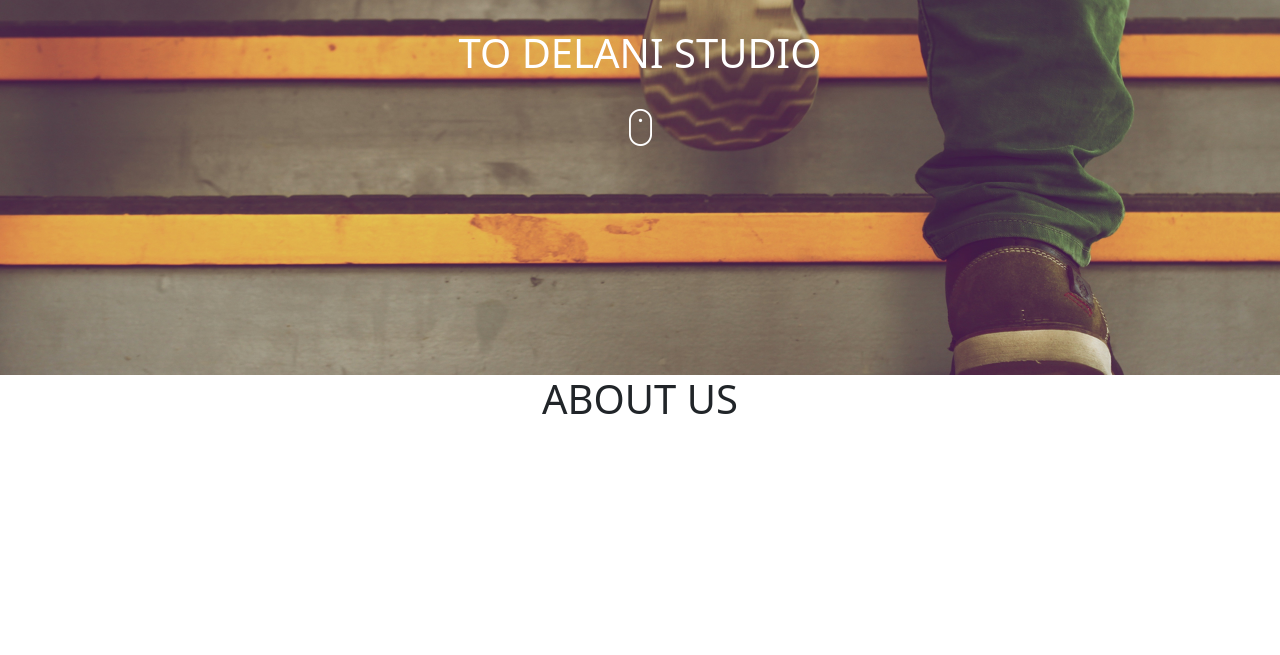
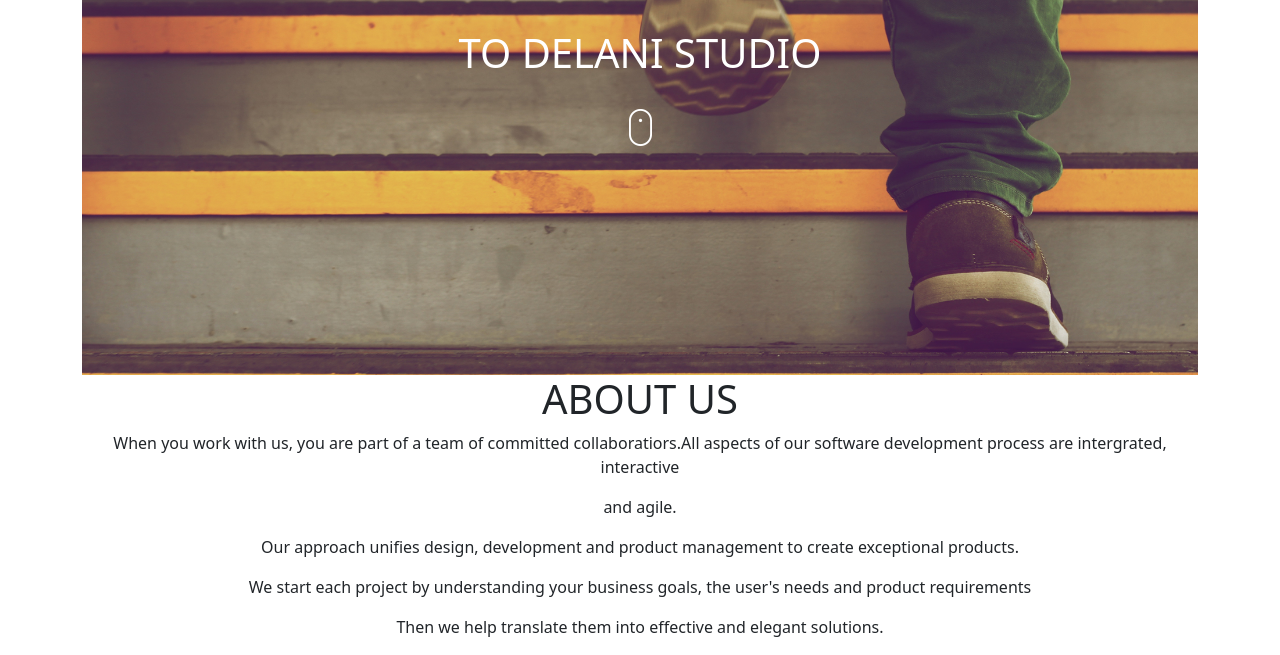
Before and after one commit to AdamuWanganya/Delani-Studio, a plain HTML site: page index.html in a window 1280 px wide. Shown: the part 181-836 px from the top of the page. Before the commit the page ends 800 px from the top, so only its background shows below. Drawn offline with nearby package versions, Linux system fonts and the light colour scheme.

Commit message:
Add <p> tags on about us <div> section

```diff
--- a/index.html
+++ b/index.html
@@ -14,6 +14,7 @@
     <h1>Delani Studio</h1>
 
     <body>
+        <div class="container">
             <div class="top-bg">
                 <!--First section-->
                 <img src="images/logo/logo.png" alt="This is the log" height="50px" width="50px"><br><br>
@@ -23,7 +24,14 @@
             </div>
             <div class="about">
                 <h1>ABOUT US</h1>
+                <p>When you work with us, you are part of a team of committed collaboratiors.All aspects of our software development process are intergrated, interactive</p>
+                <p>and agile.</p>
+                <p>Our approach unifies design, development and product management to create exceptional products.</p>
+                <p>We start each project by understanding your business goals, the user's needs and product requirements</p>
+                <p>Then we help translate them into effective and elegant solutions.</p>
 
             </div>
+        </div>
+    </body>
 
 </html>
```
Lines whose indentation alone changed are shown as unchanged.
